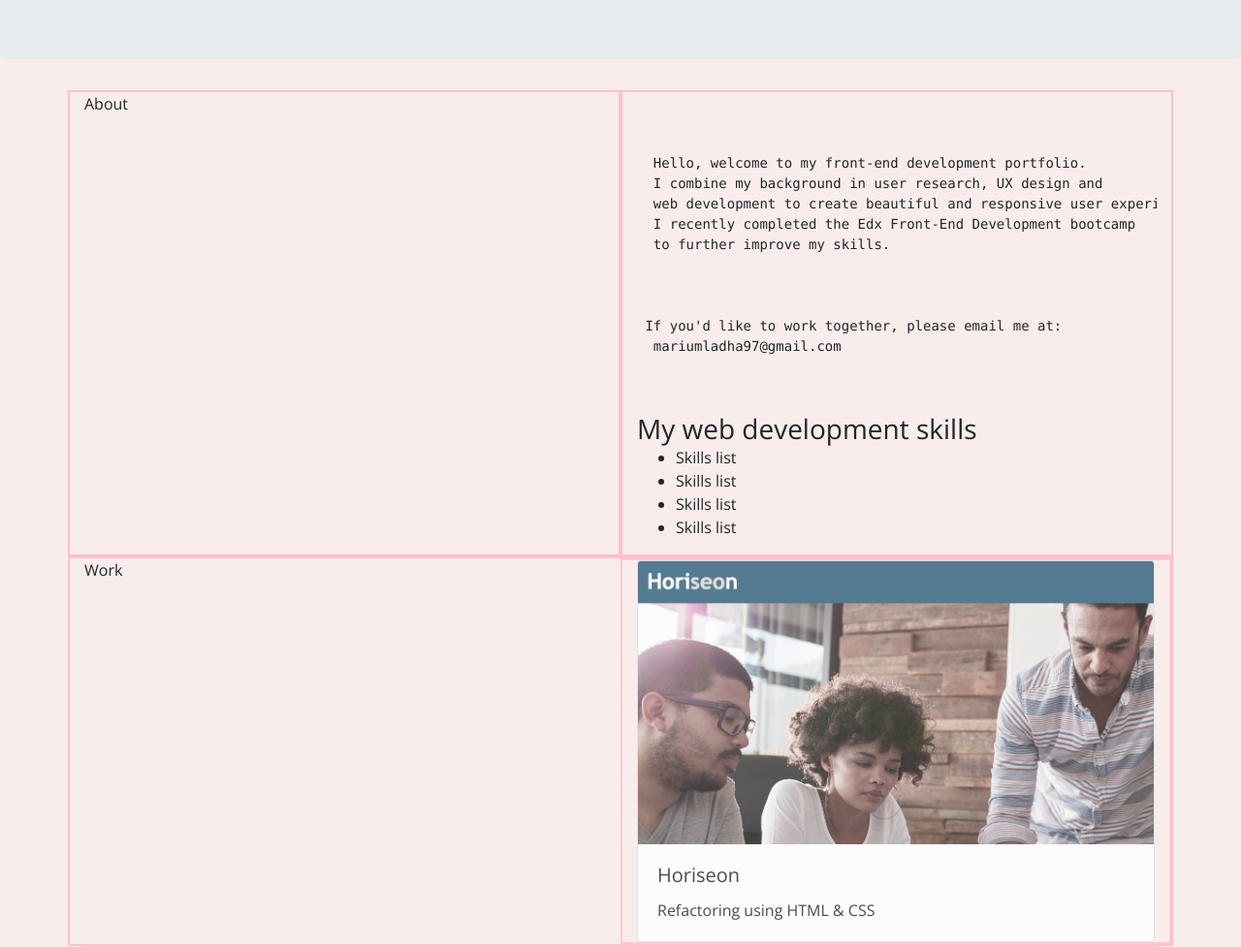
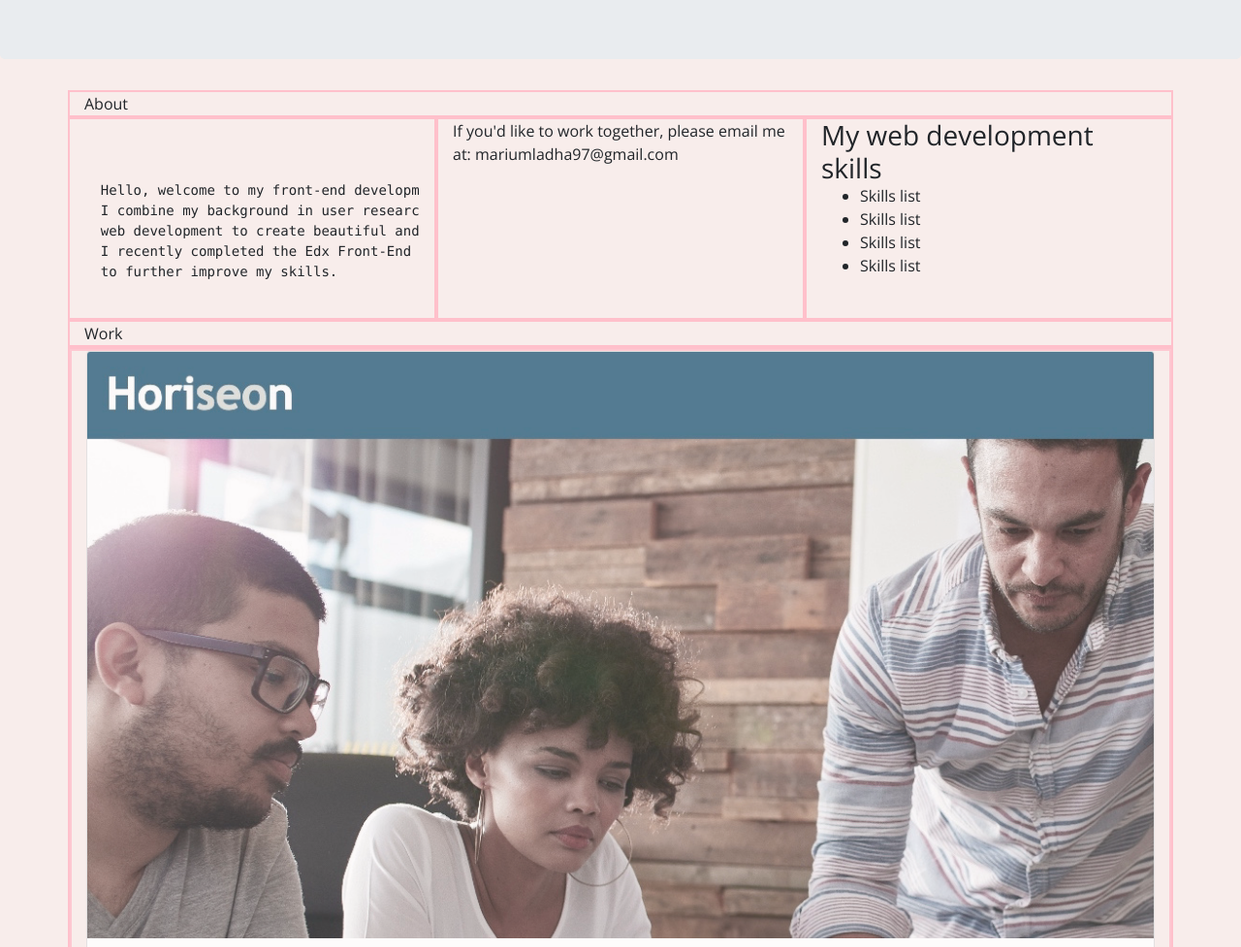
Before and after one commit to mariuml/bootstrap-portfolio, a plain HTML site: page index.html in a window 1280 px wide. Shown: the part 598-1575 px from the top of the page at 97% size. Drawn offline with nearby package versions, Linux system fonts and the light colour scheme.

Commit message:
Reorganised bootstrap grid layout in HTML

```diff
--- a/index.html
+++ b/index.html
@@ -58,11 +58,15 @@
 
 <div class="container" id="skills-section">
   <div class="row">
-    <div class="col-sm-12 col-md-6 col-lg-6 skills">
+    <div class="col-sm-12 col-md-12 col-lg-12 skills">
      About
     </div>
-    <div class="col-sm-12 col-md-6 col-lg-6 skills">
+  </div>
 
+
+
+    <div class="row">
+    <div class="col-sm-12 col-md-4 col-lg-4 skills">
 <pre>
   <p>
   Hello, welcome to my front-end development portfolio.
@@ -70,10 +74,15 @@
   web development to create beautiful and responsive user experiences.
   I recently completed the Edx Front-End Development bootcamp
   to further improve my skills. </p>
+</pre>
+</div>
 
+<div class="col-sm-12 col-md-4 col-lg-4 skills">
   <p> If you'd like to work together, please email me at:
   mariumladha97@gmail.com </p>
-  </pre>
+</div>
+
+<div class="col-sm-12 col-md-4 col-lg-4 skills">
   <h3> My web development skills </h3>
 
 <ul>
@@ -82,29 +91,26 @@
 <li> Skills list</li>
 <li> Skills list</li>
 </ul>
+</div>
+
+</div>
 
 
-    </div>
   </div>
-  </div>
-
-
-
 
 
 <!-- Work -->
 <div class="container" id="work-section">
   <div class="row work-heading">
-    <div class="col-sm-12 col-md-6 col-lg-6">
+    <div class="col-sm-12 col-md-12 col-lg-12">
     Work
     </div>
+  </div>
 
 
-
-
-        <div class="col-sm-12 col-md-6 col-lg-6 project">
-
   <!-- Main project card from bootstrap -->
+  <div class="row work-heading">
+  <div class="col-sm-12 col-md-12 col-lg-12 project">
   <div class="card">
     <a href="https://mariuml.github.io/horiseon-website/">
     <img src="./images/horiseon-website.jpg" class="card-img-top" alt="...">
@@ -116,6 +122,7 @@
     </div>
 </div>
 </div>
+
 
 <!--  Project 1 card from bootstrap   -->
 <div class="container project">
@@ -182,6 +189,7 @@
   </div>
 </div>
 
+</div>
 <!-- Footer with further links  -->
 
 <div class="container" id="footer-section">
```
